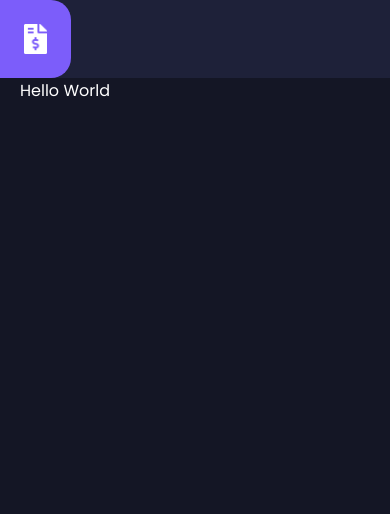
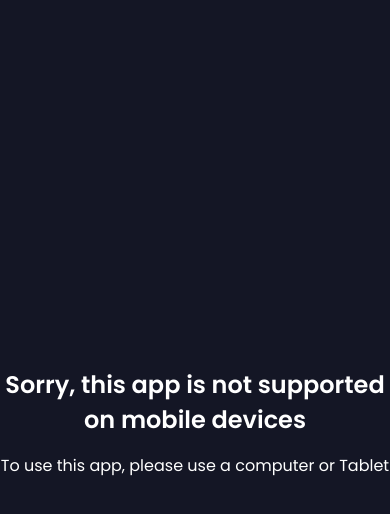
Before and after one commit to aagbotemi/invoice-app, a Vue app: page / in a window 390 px wide. Shown: the top 514 px of the page. Built offline with nearby package versions, Linux system fonts and the light colour scheme.

Commit message:
app disabled on mobile device

```diff
--- a/src/App.vue
+++ b/src/App.vue
@@ -1,9 +1,13 @@
 <template>
-  <div class="app flex flex-column">
+  <div v-if="!mobile" class="app flex flex-column">
     <Navigation />
     <div class="app-content flex flex-column">
       <router-view />
     </div>
+  </div>
+  <div v-else class="mobile-message flex flex-column">
+    <h2>Sorry, this app is not supported on mobile devices</h2>
+    <p>To use this app, please use a computer or Tablet</p>
   </div>
 </template>
 
@@ -13,6 +17,23 @@
 export default {
   components: {
     Navigation
+  },
+  data: () => ({
+    mobile: null
+  }),
+  created () {
+    this.checkScreen()
+    window.addEventListener('resize', this.checkScreen)
+  },
+  methods: {
+    checkScreen () {
+      const windowWidth = window.innerWidth
+      if (windowWidth <= 750) {
+        this.mobile = true
+        return
+      }
+      this.mobile = false
+    }
   }
 }
 </script>
```
